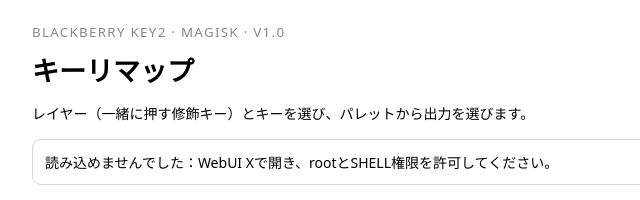
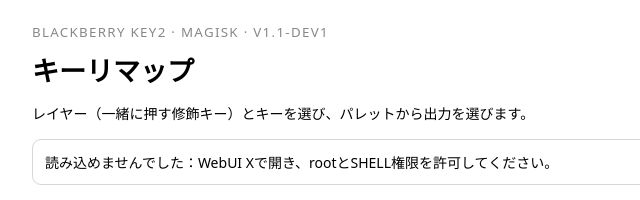
Before and after one commit to yuzneri/BBKey2Remap, a plain HTML site: page src/webroot/index.html in a window 1280 px wide. Shown: the top 200 px of the page, 280-920 px from the left. Drawn offline with Linux system fonts and the light colour scheme.

Commit message:
開発版の番号を 1.1-dev1 にする

```diff
--- a/src/webroot/index.html
+++ b/src/webroot/index.html
@@ -10,7 +10,7 @@
 <body>
 <main>
 <header>
-<small>BLACKBERRY KEY2 · MAGISK · V1.0</small>
+<small>BLACKBERRY KEY2 · MAGISK · V1.1-DEV1</small>
 <h1>キーリマップ</h1>
 <p>レイヤー（一緒に押す修飾キー）とキーを選び、パレットから出力を選びます。</p>
 </header>
```
Also changed, not shown: 1 other file.
